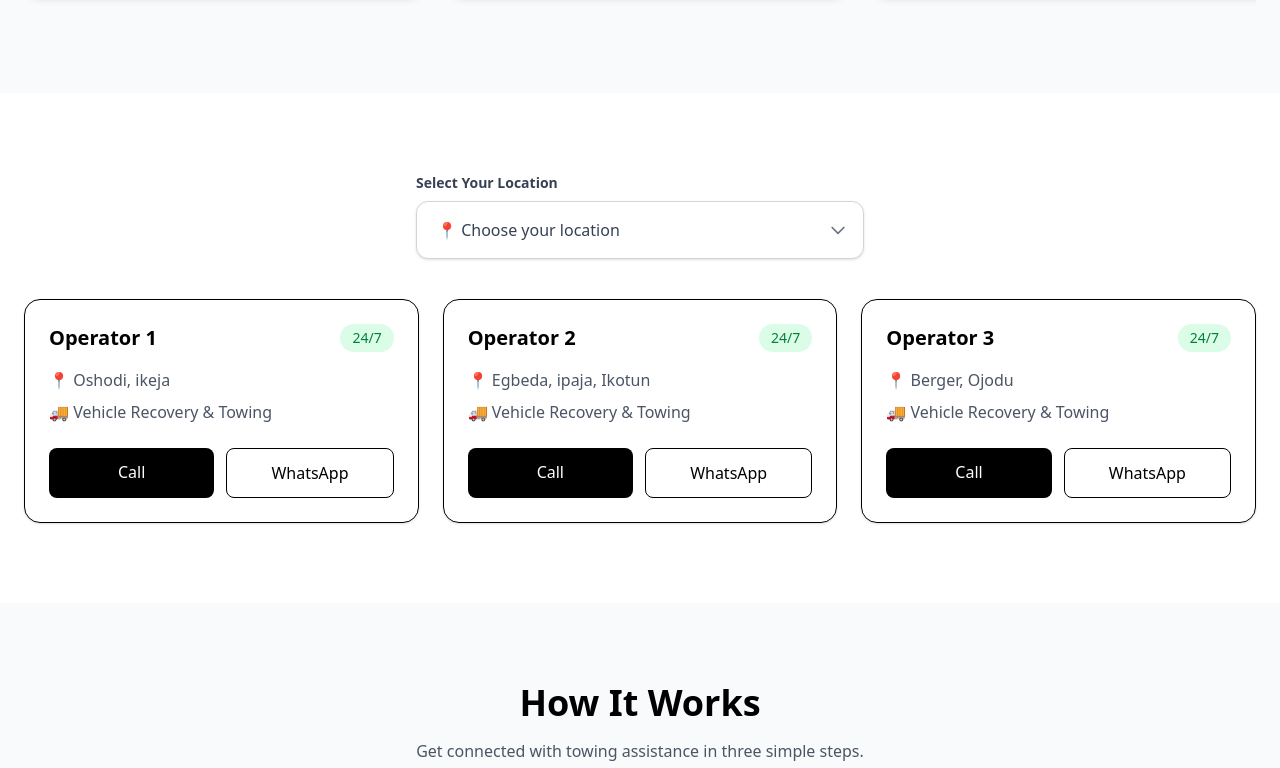
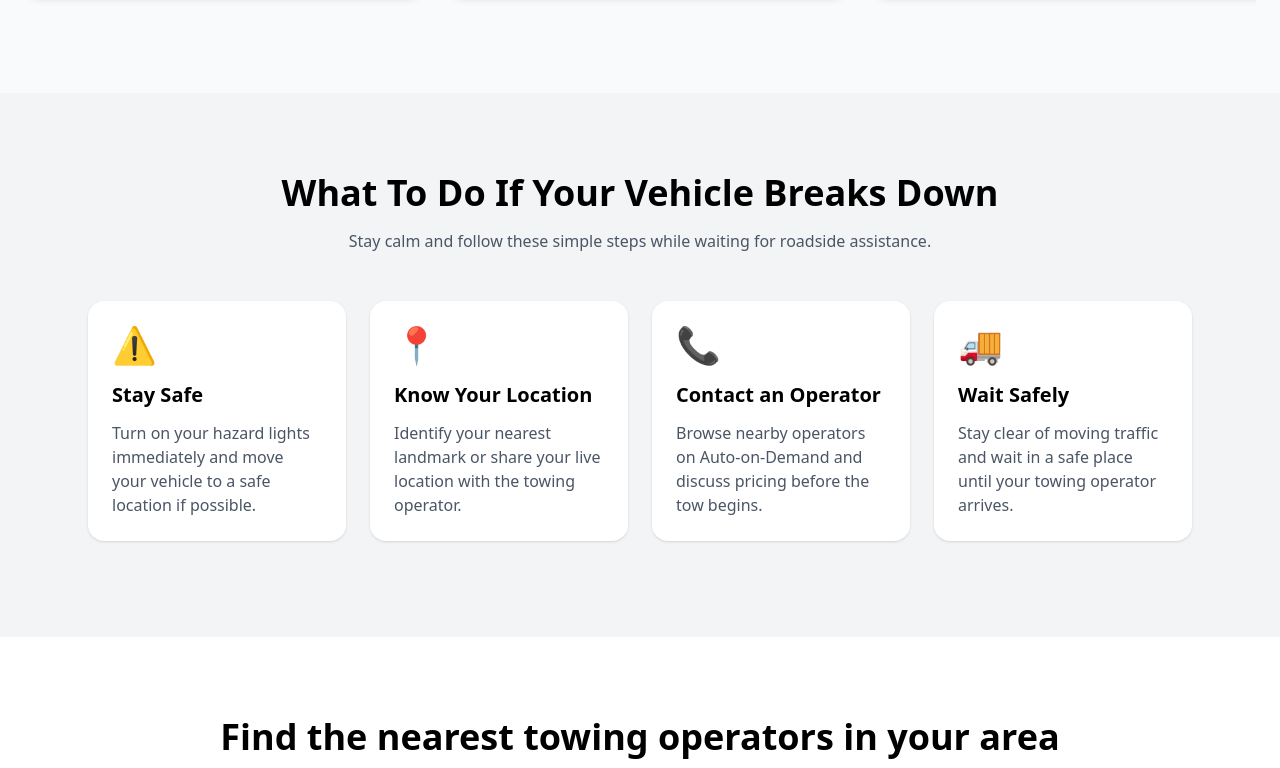
Before and after one commit to joshdgeek/Autodemand, a plain HTML site: page index.html in a window 1280 px wide. Shown: the part 1012-1780 px from the top of the page. Drawn offline with nearby package versions, Linux system fonts and the light colour scheme.

Commit message:
added pre-rescue content

```diff
--- a/index.html
+++ b/index.html
@@ -52,9 +52,9 @@
                     Find Operators Nearby
                 </a>
 
-                <a href="#coverage"
+                <a href="#PreRescue"
                     class="px-6 py-3 border border-white text-white rounded-lg hover:bg-white hover:text-black text-center">
-                    Coverage Areas
+                    Pre-Rescue operation
                 </a>
             </div>
 
@@ -128,8 +128,102 @@
     </div>
 </section>
 
+<!-- What to do when your car breaks down -->
+<!-- What To Do After a Breakdown -->
+<section id="PreRescue" class="py-20 bg-gray-100">
+    <div class="max-w-6xl mx-auto px-6">
+
+        <div class="text-center mb-12">
+            <h2 class="text-3xl md:text-4xl font-bold mb-4">
+                What To Do If Your Vehicle Breaks Down
+            </h2>
+
+            <p class="text-gray-600 max-w-2xl mx-auto">
+                Stay calm and follow these simple steps while waiting for roadside assistance.
+            </p>
+        </div>
+
+        <!-- Mobile: Horizontal Scroll | Desktop: Grid -->
+        <div
+            class="flex md:grid md:grid-cols-2 lg:grid-cols-4 gap-6 overflow-x-auto md:overflow-visible snap-x snap-mandatory pb-4">
+
+            <!-- Step 1 -->
+            <div
+                class="min-w-[280px] md:min-w-0 bg-white rounded-2xl p-6 shadow-sm hover:shadow-lg transition snap-center">
+
+                <div class="text-4xl mb-4">⚠️</div>
+
+                <h3 class="text-xl font-bold mb-3">
+                    Stay Safe
+                </h3>
+
+                <p class="text-gray-600">
+                    Turn on your hazard lights immediately and move your vehicle to a safe location if possible.
+                </p>
+
+            </div>
+
+            <!-- Step 2 -->
+            <div
+                class="min-w-[280px] md:min-w-0 bg-white rounded-2xl p-6 shadow-sm hover:shadow-lg transition snap-center">
+
+                <div class="text-4xl mb-4">📍</div>
+
+                <h3 class="text-xl font-bold mb-3">
+                    Know Your Location
+                </h3>
+
+                <p class="text-gray-600">
+                    Identify your nearest landmark or share your live location with the towing operator.
+                </p>
+
+            </div>
+
+            <!-- Step 3 -->
+            <div
+                class="min-w-[280px] md:min-w-0 bg-white rounded-2xl p-6 shadow-sm hover:shadow-lg transition snap-center">
+
+                <div class="text-4xl mb-4">📞</div>
+
+                <h3 class="text-xl font-bold mb-3">
+                    Contact an Operator
+                </h3>
+
+                <p class="text-gray-600">
+                    Browse nearby operators on Auto-on-Demand and discuss pricing before the tow begins.
+                </p>
+
+            </div>
+
+            <!-- Step 4 -->
+            <div
+                class="min-w-[280px] md:min-w-0 bg-white rounded-2xl p-6 shadow-sm hover:shadow-lg transition snap-center">
+
+                <div class="text-4xl mb-4">🚚</div>
+
+                <h3 class="text-xl font-bold mb-3">
+                    Wait Safely
+                </h3>
+
+                <p class="text-gray-600">
+                    Stay clear of moving traffic and wait in a safe place until your towing operator arrives.
+                </p>
+
+            </div>
+
+        </div>
+
+    </div>
+</section>
+
 <!-- Find operators nearby-->
 <section id="operators" class="py-20 px-6 bg-white">
+    <div class="text-center mb-12">
+        <h2 class="text-3xl md:text-4xl font-bold mb-4">
+            Find the nearest towing operators in your area
+        </h2>
+    </div>
+
     <div class="max-w-7xl mx-auto">
 
         <!-- header -->
```
